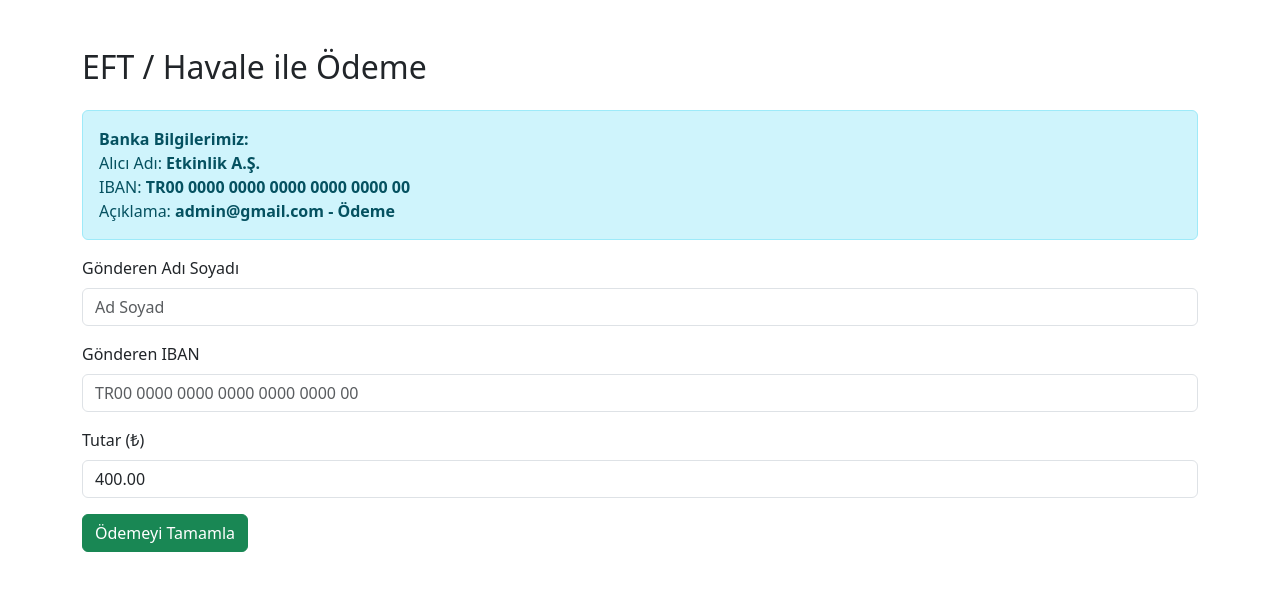
After one commit to sinankilic090/EventManagementSystem, a Django app: page /payments/eft/ in a window 1280 px wide. The commit adds this page. Shown: the top 591 px of the page. Run offline with Django 5.2, Linux system fonts and the light colour scheme; a user stored in the database is signed in; data comes from the database, SQL or seed files in the repository; both versions use the stored data as it was after the commit; tables that the repository leaves empty hold one stand-in row (values such as "Sample post").

```diff
--- /dev/null
+++ b/payments/templates/eft_odeme.html
@@ -0,0 +1,50 @@
+<!DOCTYPE html>
+<html lang="tr">
+<head>
+    <meta charset="UTF-8" />
+    <meta name="viewport" content="width=device-width, initial-scale=1" />
+    <title>EFT / Havale ile Ödeme</title>
+    <link href="https://cdn.jsdelivr.net/npm/bootstrap@5.3.0/dist/css/bootstrap.min.css" rel="stylesheet" />
+</head>
+<body>
+<div class="container mt-5">
+    <h2 class="mb-4">EFT / Havale ile Ödeme</h2>
+
+    {% if error %}
+    <div class="alert alert-danger">{{ error }}</div>
+    {% endif %}
+
+    <div class="alert alert-info">
+        <strong>Banka Bilgilerimiz:</strong><br>
+        Alıcı Adı: <strong>Etkinlik A.Ş.</strong><br>
+        IBAN: <strong>TR00 0000 0000 0000 0000 0000 00</strong><br>
+        Açıklama: <strong>{{ user.email }} - Ödeme</strong>
+    </div>
+
+    <form method="post" novalidate>
+        {% csrf_token %}
+
+        <div class="mb-3">
+            <label for="sender_name" class="form-label">Gönderen Adı Soyadı</label>
+            <input type="text" id="sender_name" name="sender_name" class="form-control" placeholder="Ad Soyad" required />
+        </div>
+
+        <div class="mb-3">
+            <label for="iban" class="form-label">Gönderen IBAN</label>
+            <input type="text" id="iban" name="iban" class="form-control" placeholder="TR00 0000 0000 0000 0000 0000 00" required />
+        </div>
+
+        <div class="mb-3">
+            <label for="amount" class="form-label">Tutar (₺)</label>
+            <input type="number" id="amount" name="amount" class="form-control" value="{{ amount }}" readonly />
+        </div>
+
+        <input type="hidden" name="payment_type" value="eft" />
+
+        <button type="submit" class="btn btn-success">Ödemeyi Tamamla</button>
+    </form>
+</div>
+
+<script src="https://cdn.jsdelivr.net/npm/bootstrap@5.3.0/dist/js/bootstrap.bundle.min.js"></script>
+</body>
+</html>
--- a/payments/templates/payment_form.html
+++ b/payments/templates/kart_odeme.html
@@ -3,12 +3,12 @@
 <head>
     <meta charset="UTF-8" />
     <meta name="viewport" content="width=device-width, initial-scale=1" />
-    <title>Make a Payment</title>
+    <title>Card Payment</title>
     <link href="https://cdn.jsdelivr.net/npm/bootstrap@5.3.0/dist/css/bootstrap.min.css" rel="stylesheet" />
 </head>
 <body>
 <div class="container mt-5">
-    <h2 class="mb-4">Make a Payment</h2>
+    <h2 class="mb-4">Card Payment</h2>
 
     {% if error %}
     <div class="alert alert-danger">{{ error }}</div>
@@ -36,7 +36,7 @@
                 <label for="cvv" class="form-label">CVV</label>
                 <input type="password" id="cvv" name="cvv" maxlength="4" placeholder="***" class="form-control" required />
             </div>
-        </div>SimpleLazyObject
+        </div>
 
         <div class="mb-3">
             <label for="amount" class="form-label">Amount (₺)</label>
--- a/payments/urls.py
+++ b/payments/urls.py
@@ -1,6 +1,9 @@
 from django.urls import path
-from .views import payment_view
+from . import views
+
+app_name = 'payments'
 
 urlpatterns = [
-    path('', payment_view, name='payment'),
+    path('kart/', views.kart_ile_odeme, name='kart_ile_odeme'),  # Kartla ödeme sayfası
+    path('eft/', views.eft_ile_odeme, name='eft_ile_odeme'),     # EFT/Havale ödeme sayfası
 ]
--- a/payments/views.py
+++ b/payments/views.py
@@ -6,12 +6,12 @@ from django.db import transaction
 from .models import Payment
 
 @login_required
-def payment_view(request):
+def kart_ile_odeme(request):
     user = request.user
     cart_items = CartItem.objects.filter(user=user)
 
     if not cart_items.exists():
-        return redirect('sepet_list')
+        return redirect('sepet:sepet')  # sepet boşsa
 
     toplam_tutar = sum(item.toplam_fiyat() for item in cart_items)
 
@@ -20,25 +20,21 @@ def payment_view(request):
         card_number = request.POST.get("card_number")
         expiry_date = request.POST.get("expiry_date")
         cvv = request.POST.get("cvv")
-        payment_type = request.POST.get("payment_type")
         installments = int(request.POST.get("installments", 1))
 
         if not all([card_holder, card_number, expiry_date, cvv]):
-            return render(request, "payment_form.html", {
+            return render(request, "kart_odeme.html", {
                 'amount': toplam_tutar,
                 'error': "Lütfen tüm alanları doldurun."
             })
 
-        # Transaction başlat
         try:
             with transaction.atomic():
-                # Öncelikle etkinlik bilet stok kontrolü
                 for item in cart_items:
                     etkinlik = item.etkinlik
                     if etkinlik.kalan_bilet < item.adet:
                         raise ValueError(f"'{etkinlik.isim}' etkinliğinde yeterli bilet yok!")
 
-                # Ödeme kaydı oluştur
                 Payment.objects.create(
                     user=user,
                     card_holder=card_holder,
@@ -46,11 +42,10 @@ def payment_view(request):
                     expiry_date=expiry_date,
                     cvv=cvv,
                     amount=toplam_tutar,
-                    payment_type=payment_type,
+                    payment_type='kart',
                     installments=installments
                 )
 
-                # Bilet stok güncelle ve ticket oluştur
                 for item in cart_items:
                     etkinlik = item.etkinlik
                     #etkinlik.kalan_bilet -= item.adet
@@ -62,17 +57,66 @@ def payment_view(request):
                         adet=item.adet
                     )
 
-                # Sepeti boşalt
                 cart_items.delete()
 
         except ValueError as e:
-            return render(request, "payment_form.html", {
+            return render(request, "kart_odeme.html", {
                 'amount': toplam_tutar,
                 'error': str(e)
             })
 
         return render(request, "success.html")
 
-    return render(request, "payment_form.html", {
+    return render(request, "kart_odeme.html", {
         'amount': toplam_tutar
     })
+
+
+@login_required
+def eft_ile_odeme(request):
+    user = request.user
+    cart_items = CartItem.objects.filter(user=user)
+
+    if not cart_items.exists():
+        return redirect('sepet:sepet')
+
+    toplam_tutar = sum(item.toplam_fiyat() for item in cart_items)
+
+    if request.method == "POST":
+        try:
+            with transaction.atomic():
+                for item in cart_items:
+                    etkinlik = item.etkinlik
+                    if etkinlik.kalan_bilet < item.adet:
+                        raise ValueError(f"'{etkinlik.isim}' etkinliğinde yeterli bilet yok!")
+
+                Payment.objects.create(
+                    user=user,
+                    payment_type='eft',
+                    amount=toplam_tutar
+                )
+
+                for item in cart_items:
+                    etkinlik = item.etkinlik
+                    #etkinlik.kalan_bilet -= item.adet
+                    etkinlik.save()
+
+                    Ticket.objects.create(
+                        user=user,
+                        etkinlik=etkinlik,
+                        adet=item.adet
+                    )
+
+                cart_items.delete()
+
+        except ValueError as e:
+            return render(request, "eft_odeme.html", {
+                'amount': toplam_tutar,
+                'error': str(e)
+            })
+
+        return render(request, "success.html")
+
+    return render(request, "eft_odeme.html", {
+        'amount': toplam_tutar
+    })
--- a/sepet/templates/sepet.html
+++ b/sepet/templates/sepet.html
@@ -49,8 +49,9 @@
             </tfoot>
         </table>
     </div>
-    <div class="d-flex justify-content-end">
-        <a href="/payments/" class="btn btn-primary">Ödemeye Git</a>
+    <div class="d-flex justify-content-end gap-2">
+        <a href="/payments/kart/" class="btn btn-primary">Kartla Öde</a>
+        <a href="/payments/eft/" class="btn btn-outline-secondary">EFT / Havale ile Öde</a>
     </div>
     {% else %}
         <div class="alert alert-info" role="alert">
```
Also changed, not shown: payments/models.py (+29 -10 lines), db.sqlite3, payments/migrations/0003_payment_iban_payment_sender_name_and_more.py (added).
